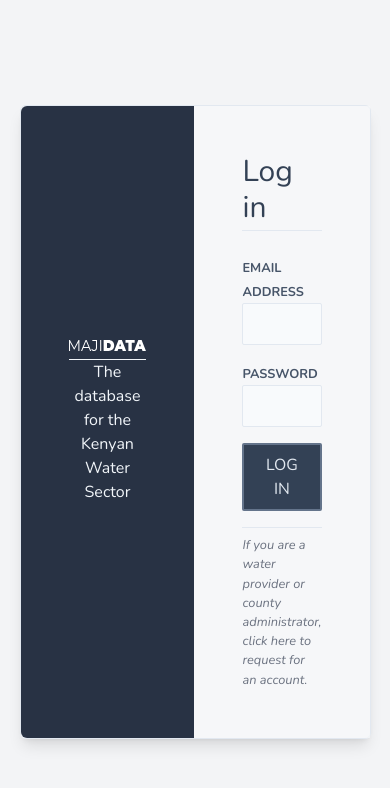
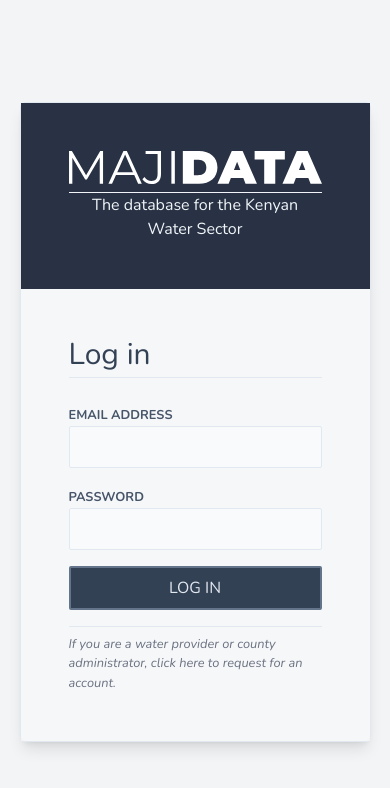
Before and after one commit to nahabi/wasreb-admin-react, a React (Vite) app: page / in a window 390 px wide. Shown: the top 788 px of the page. Built offline with nearby package versions, Linux system fonts and the light colour scheme.

Commit message:
DEV: Responsive login page

```diff
--- a/src/components/Login.jsx
+++ b/src/components/Login.jsx
@@ -1,8 +1,8 @@
 import logo from '../assets/img/majidata-logo.svg'
 
 const Login = () => (
-  <section className="w-9/10 md:w-6/10 mx-auto flex justify-between border border-slate-200 rounded-md shadow-lg">
-    <div className="basis-1/2 bg-slate-800/95 p-12 rounded-l-md flex flex-col justify-center text-center">
+  <section className="w-9/10 md:w-6/10 mx-auto md:flex justify-between border border-slate-200 rounded-md shadow-lg">
+    <div className="basis-1/2 bg-slate-800/95 p-12 rounded-l-none md:rounded-l-md flex flex-col justify-center text-center">
       <img src={logo} alt="Majidata" />
       <p className="text-slate-100 border-t border-slate-100 mt-2">
         The database for the Kenyan Water Sector
```
